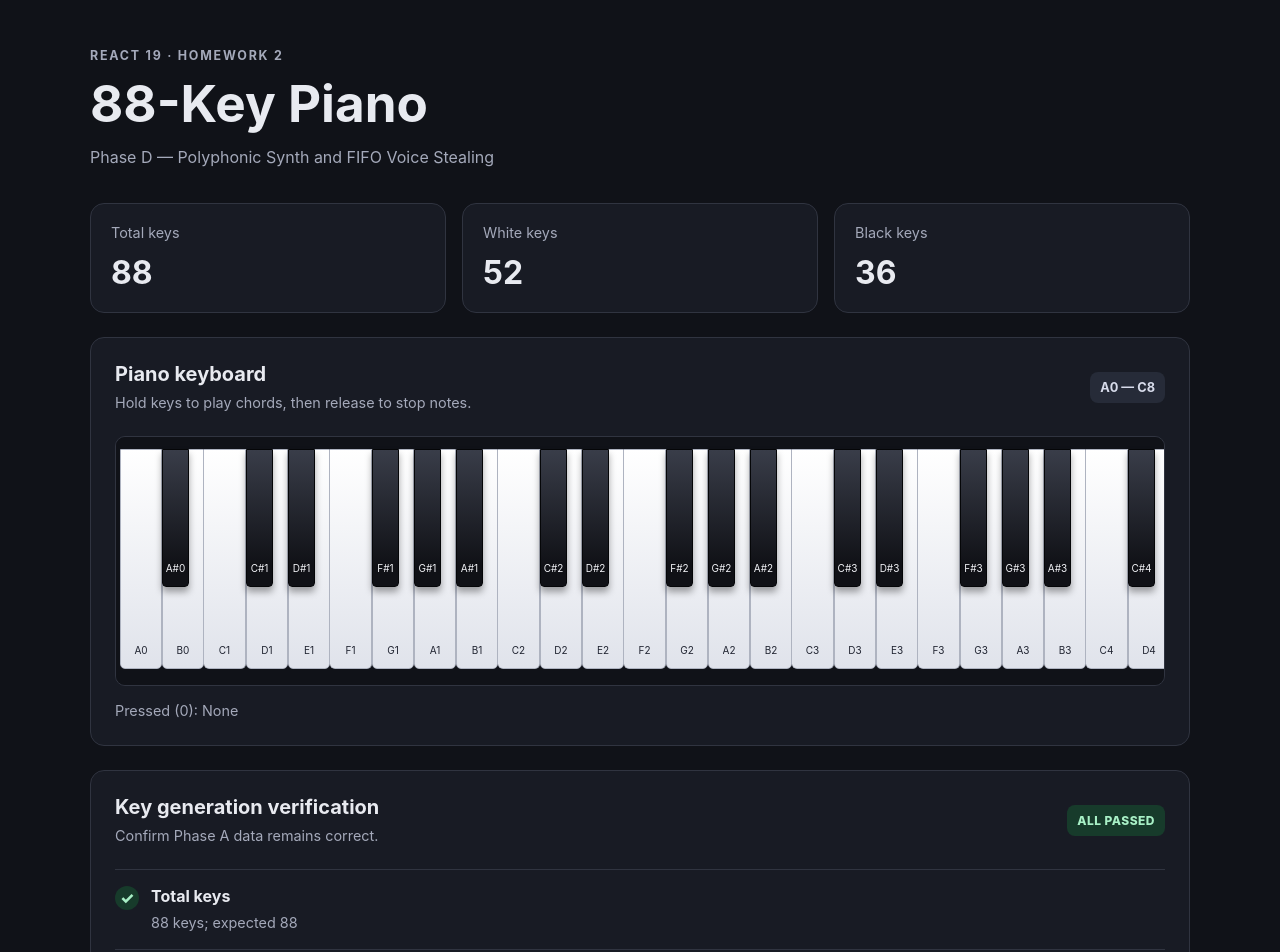
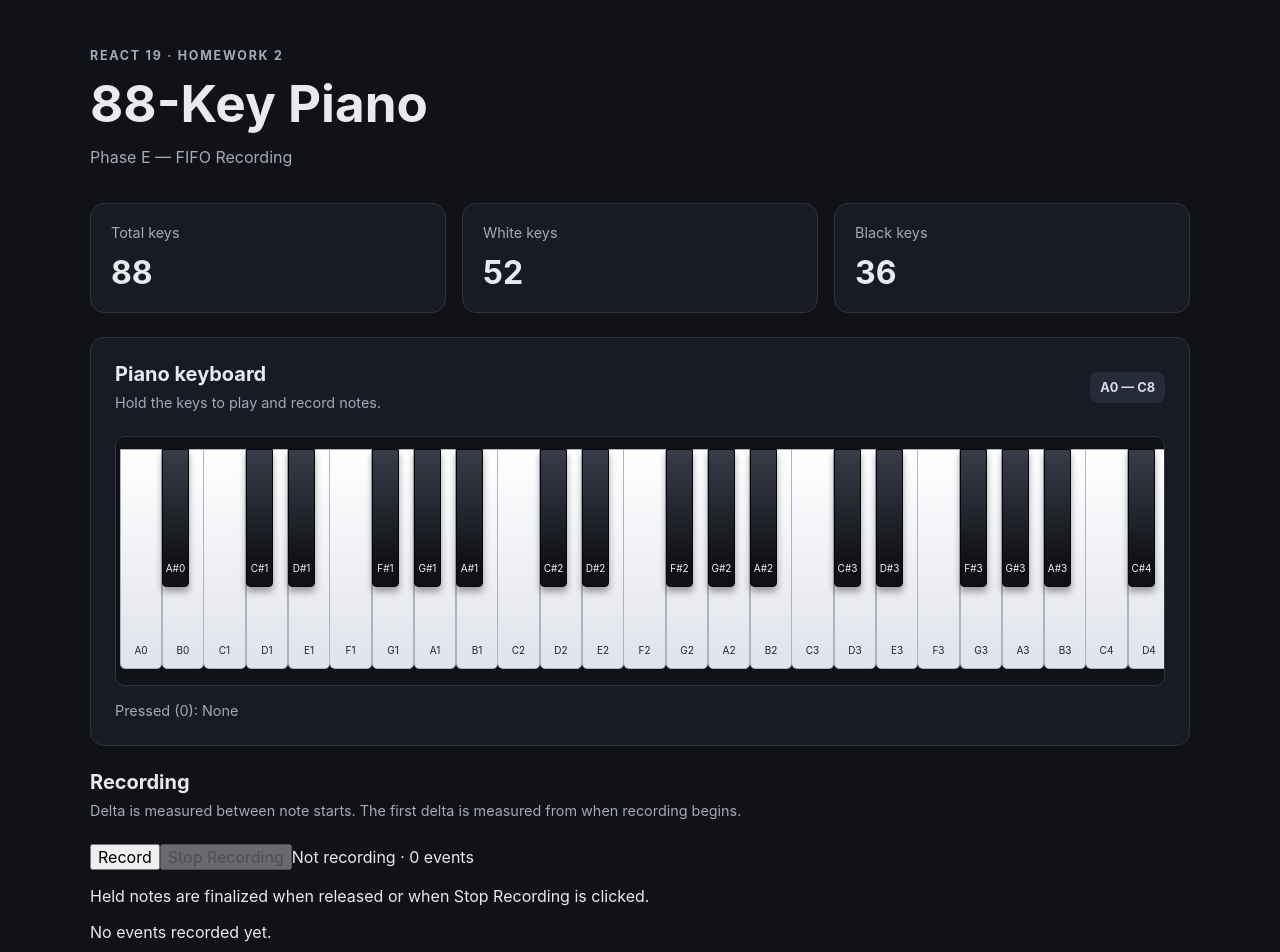
Before and after one commit to hoangnguyen412/web-app-24521171, a React (Vite) app in the folder lab3/hw/hw2/: page / in a window 1280 px wide. Shown: the top 952 px of the page. Built offline with nearby package versions, Linux system fonts and the light colour scheme.

Commit message:
feat(hw2): add FIFO note recording

```diff
--- a/lab3/hw/hw2/package.json
+++ b/lab3/hw/hw2/package.json
@@ -8,7 +8,8 @@
     "build": "vite build",
     "lint": "eslint .",
     "preview": "vite preview",
-    "check:keys": "node scripts/check-piano-keys.js"
+    "check:keys": "node scripts/check-piano-keys.js",
+    "check:queue": "node scripts/check-fifo-queue.js"
   },
   "dependencies": {
     "react": "^19.3.1",
--- a/lab3/hw/hw2/src/App.jsx
+++ b/lab3/hw/hw2/src/App.jsx
@@ -2,6 +2,7 @@ import { useCallback, useRef, useState } from "react";
 import { PIANO_KEYS } from "./data/pianoKeys.js";
 import { PianoKey } from "./components/PianoKey.jsx";
 import { PolyphonicSynth } from "./audio/PolyphonicSynth.js";
+import { FifoQueue } from "./utils/FifoQueue.js";
 
 const whiteKeys = PIANO_KEYS.filter((key) => !key.isBlack);
 const blackKeys = PIANO_KEYS.filter((key) => key.isBlack);
@@ -47,31 +48,96 @@ const checks = [
   },
 ];
 
+// Finalize one recorded note without changing its original queue position.
+function finalizeRecordedNote(activeRecording, midi, endMs) {
+  const active = activeRecording.get(midi);
+
+  if (!active) {
+    return false;
+  }
+
+  active.event.durationMs = Math.max(
+    0,
+    Math.round(endMs - active.startedAt),
+  );
+
+  activeRecording.delete(midi);
+  return true;
+}
+
 export default function App() {
   const [pressed, setPressed] = useState(() => new Set());
+  const [isRecording, setIsRecording] = useState(false);
+  const [recordingEvents, setRecordingEvents] = useState([]);
 
-  // The synth instance remains stable across component renders.
   const synthRef = useRef(null);
 
   if (synthRef.current === null) {
     synthRef.current = new PolyphonicSynth(8);
   }
 
+  // Recording infrastructure remains stable across React renders.
+  const recordingQueueRef = useRef(null);
+  if (recordingQueueRef.current === null) {
+    recordingQueueRef.current = new FifoQueue();
+  }
+
+  // MIDI -> { event, startedAt }
+  const activeRecordingRef = useRef(new Map());
+  const isRecordingRef = useRef(false);
+  const recordingStartRef = useRef(null);
+  const lastNoteStartRef = useRef(null);
+
   const handleNoteOn = useCallback((midi) => {
     const key = KEY_BY_MIDI.get(midi);
     const synth = synthRef.current;
 
-    if (!key || !synth) {
+    if (!key || !synth || synth.voices.has(midi)) {
       return;
     }
 
     const stolenMidi = synth.noteOn(midi, key.freqHz);
+    const startedAt = performance.now();
+
+    // If the 9th voice steals an active note, finalize its recording.
+    if (stolenMidi !== null && isRecordingRef.current) {
+      finalizeRecordedNote(
+        activeRecordingRef.current,
+        stolenMidi,
+        startedAt,
+      );
+    }
+
+    if (isRecordingRef.current) {
+      const previousStart =
+        lastNoteStartRef.current ??
+        recordingStartRef.current ??
+        startedAt;
+
+      const event = {
+        midi,
+        freqHz: key.freqHz,
+        durationMs: 0,
+        deltaMs: Math.max(
+          0,
+          Math.round(startedAt - previousStart),
+        ),
+      };
+
+      recordingQueueRef.current.enqueue(event);
+
+      activeRecordingRef.current.set(midi, {
+        event,
+        startedAt,
+      });
+
+      lastNoteStartRef.current = startedAt;
+
+      // Refresh the displayed queue, preserving note-on order.
+      setRecordingEvents(recordingQueueRef.current.toArray());
+    }
 
     setPressed((previous) => {
-      if (previous.has(midi) && stolenMidi === null) {
-        return previous;
-      }
-
       const next = new Set(previous);
 
       if (stolenMidi !== null) {
@@ -79,12 +145,21 @@ export default function App() {
       }
 
       next.add(midi);
-
       return next;
     });
   }, []);
 
   const handleNoteOff = useCallback((midi) => {
+    const now = performance.now();
+
+    const finalized = isRecordingRef.current
+      ? finalizeRecordedNote(
+          activeRecordingRef.current,
+          midi,
+          now,
+        )
+      : false;
+
     synthRef.current?.noteOff(midi);
 
     setPressed((previous) => {
@@ -94,16 +169,59 @@ export default function App() {
 
       const next = new Set(previous);
       next.delete(midi);
-
       return next;
     });
+
+    if (finalized) {
+      setRecordingEvents(recordingQueueRef.current.toArray());
+    }
   }, []);
 
-  const allPassed = checks.every((check) => check.passed);
+  const startRecording = useCallback(() => {
+    const queue = recordingQueueRef.current;
+
+    // Each new recording replaces the previous one.
+    queue.clear();
+    activeRecordingRef.current.clear();
+
+    const now = performance.now();
+
+    recordingStartRef.current = now;
+    lastNoteStartRef.current = now;
+    isRecordingRef.current = true;
+
+    setRecordingEvents([]);
+    setIsRecording(true);
+  }, []);
+
+  const stopRecording = useCallback(() => {
+    if (!isRecordingRef.current) {
+      return;
+    }
+
+    const stoppedAt = performance.now();
+
+    // Finalize every note still held when recording stops.
+    for (const midi of [...activeRecordingRef.current.keys()]) {
+      finalizeRecordedNote(
+        activeRecordingRef.current,
+        midi,
+        stoppedAt,
+      );
+    }
+
+    activeRecordingRef.current.clear();
+    isRecordingRef.current = false;
+
+    setIsRecording(false);
+    setRecordingEvents(recordingQueueRef.current.toArray());
+  }, []);
 
   const pressedNoteNames = PIANO_KEYS
     .filter((key) => pressed.has(key.midi))
     .map((key) => key.noteName);
+
+  const allPassed = checks.every((check) => check.passed);
 
   return (
     <main className="app">
@@ -111,7 +229,7 @@ export default function App() {
         <p className="eyebrow">REACT 19 · HOMEWORK 2</p>
         <h1>88-Key Piano</h1>
         <p className="subtitle">
-          Phase D — Polyphonic Synth and FIFO Voice Stealing
+          Phase E — FIFO Recording
         </p>
       </header>
 
@@ -136,7 +254,7 @@ export default function App() {
         <div className="section-heading">
           <div>
             <h2 id="piano-heading">Piano keyboard</h2>
-            <p>Hold keys to play chords, then release to stop notes.</p>
+            <p>Hold the keys to play and record notes.</p>
           </div>
 
           <span className="keyboard-count">A0 — C8</span>
@@ -164,6 +282,80 @@ export default function App() {
             ? pressedNoteNames.join(", ")
             : "None"}
         </p>
+      </section>
+
+      <section className="recording-section" aria-labelledby="recording-heading">
+        <div className="section-heading">
+          <div>
+            <h2 id="recording-heading">Recording</h2>
+            <p>
+              Delta is measured between note starts. The first delta is
+              measured from when recording begins.
+            </p>
+          </div>
+        </div>
+
+        <div className="recording-controls">
+          <button
+            type="button"
+            className="record-button"
+            onClick={startRecording}
+            disabled={isRecording}
+          >
+            Record
+          </button>
+
+          <button
+            type="button"
+            className="stop-recording-button"
+            onClick={stopRecording}
+            disabled={!isRecording}
+          >
+            Stop Recording
+          </button>
+
+          <span className="recording-status" role="status" aria-live="polite">
+            {isRecording ? "Recording..." : "Not recording"}
+            {" · "}
+            {recordingEvents.length} events
+          </span>
+        </div>
+
+        <p className="recording-note">
+          Held notes are finalized when released or when Stop Recording is
+          clicked.
+        </p>
+
+        {recordingEvents.length === 0 ? (
+          <p className="empty-recording">No events recorded yet.</p>
+        ) : (
+          <div className="recording-table-scroll">
+            <table className="recording-table">
+              <thead>
+                <tr>
+                  <th>#</th>
+                  <th>Note</th>
+                  <th>Frequency</th>
+                  <th>Delta</th>
+                  <th>Duration</th>
+                </tr>
+              </thead>
+              <tbody>
+                {recordingEvents.map((event, index) => (
+                  <tr key={`${event.midi}-${index}`}>
+                    <td>{index + 1}</td>
+                    <td>
+                      {KEY_BY_MIDI.get(event.midi)?.noteName ?? event.midi}
+                    </td>
+                    <td>{event.freqHz.toFixed(2)} Hz</td>
+                    <td>{event.deltaMs} ms</td>
+                    <td>{event.durationMs} ms</td>
+                  </tr>
+                ))}
+              </tbody>
+            </table>
+          </div>
+        )}
       </section>
 
       <section
--- /dev/null
+++ b/lab3/hw/hw2/src/utils/FifoQueue.js
@@ -0,0 +1,42 @@
+export class FifoQueue {
+  constructor() {
+    this.items = [];
+    this.head = 0;
+  }
+
+  enqueue(item) {
+    this.items.push(item);
+    return this.size;
+  }
+
+  dequeue() {
+    if (this.size === 0) {
+      return undefined;
+    }
+
+    const item = this.items[this.head];
+    this.items[this.head] = undefined;
+    this.head += 1;
+
+    // Compact the queue periodically to release consumed items.
+    if (this.head > 64 && this.head * 2 >= this.items.length) {
+      this.items = this.items.slice(this.head);
+      this.head = 0;
+    }
+
+    return item;
+  }
+
+  toArray() {
+    return this.items.slice(this.head);
+  }
+
+  clear() {
+    this.items = [];
+    this.head = 0;
+  }
+
+  get size() {
+    return this.items.length - this.head;
+  }
+}
```
Also changed, not shown: lab3/hw/hw2/scripts/check-fifo-queue.js (added, +37 -0 lines).
